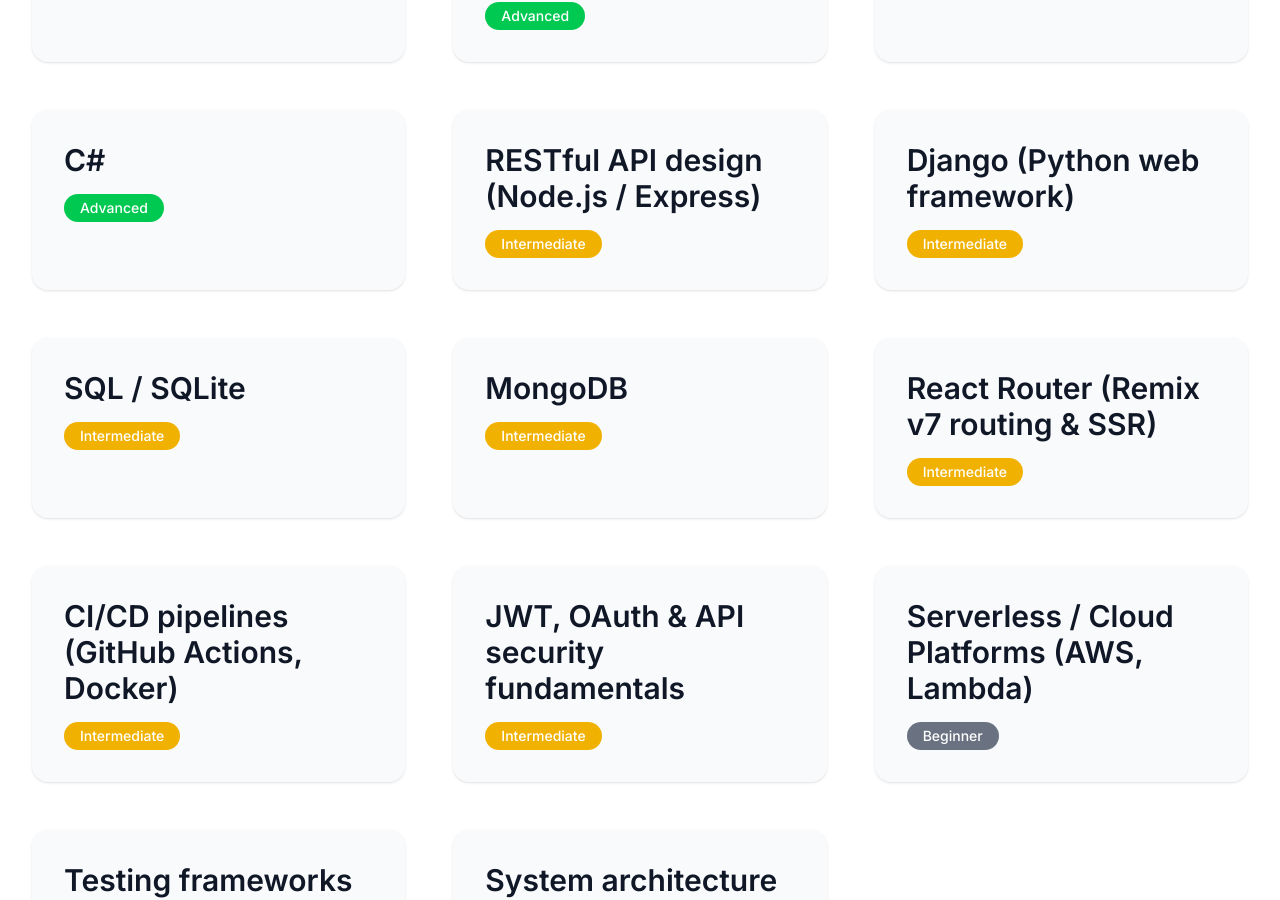
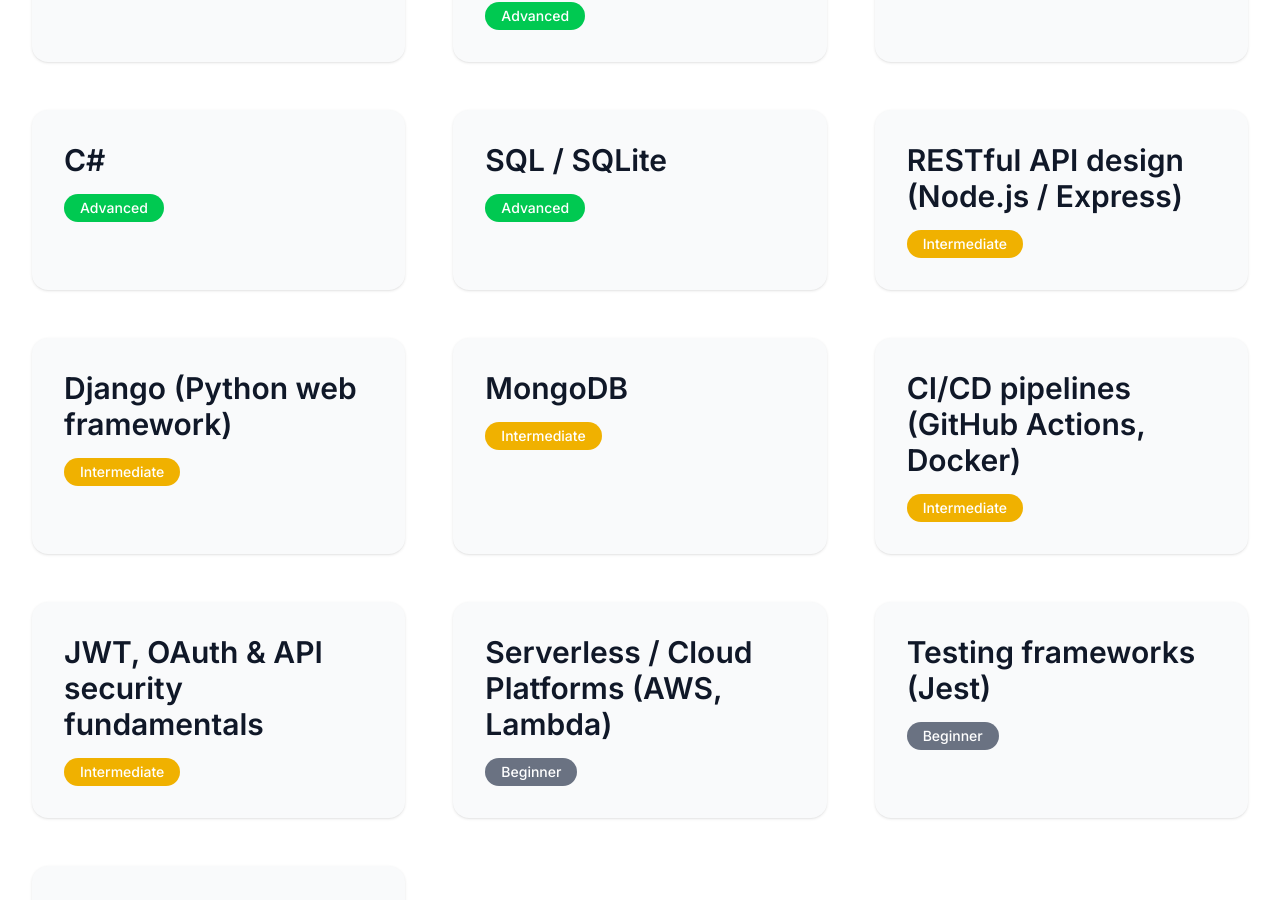
Before and after one commit to UberCoderHyde/PersonalWebsite, a React (Vite) app: page / in a window 1280 px wide. Shown: the part 6113-7013 px from the top of the page. Built offline with nearby package versions, Linux system fonts and the light colour scheme.

Commit message:
Update Skills.tsx

```diff
--- a/src/components/Skills.tsx
+++ b/src/components/Skills.tsx
@@ -20,14 +20,13 @@
   { name: "Python", level: "Advanced" },
   { name: "C#", level: "Advanced" },
 
-  // Core full‑stack and data skills
+  // Core full‑stack and data
+  { name: "SQL / SQLite", level: "Advanced" },
   { name: "RESTful API design (Node.js / Express)", level: "Intermediate" },
   { name: "Django (Python web framework)", level: "Intermediate" },
-  { name: "SQL / SQLite", level: "Intermediate" },
   { name: "MongoDB", level: "Intermediate" },
 
   // Designer / routing / client‑side frameworks
-  { name: "React Router (Remix v7 routing & SSR)", level: "Intermediate" },
 
   // Tools and DevOps essentials
   { name: "CI/CD pipelines (GitHub Actions, Docker)", level: "Intermediate" },
```
